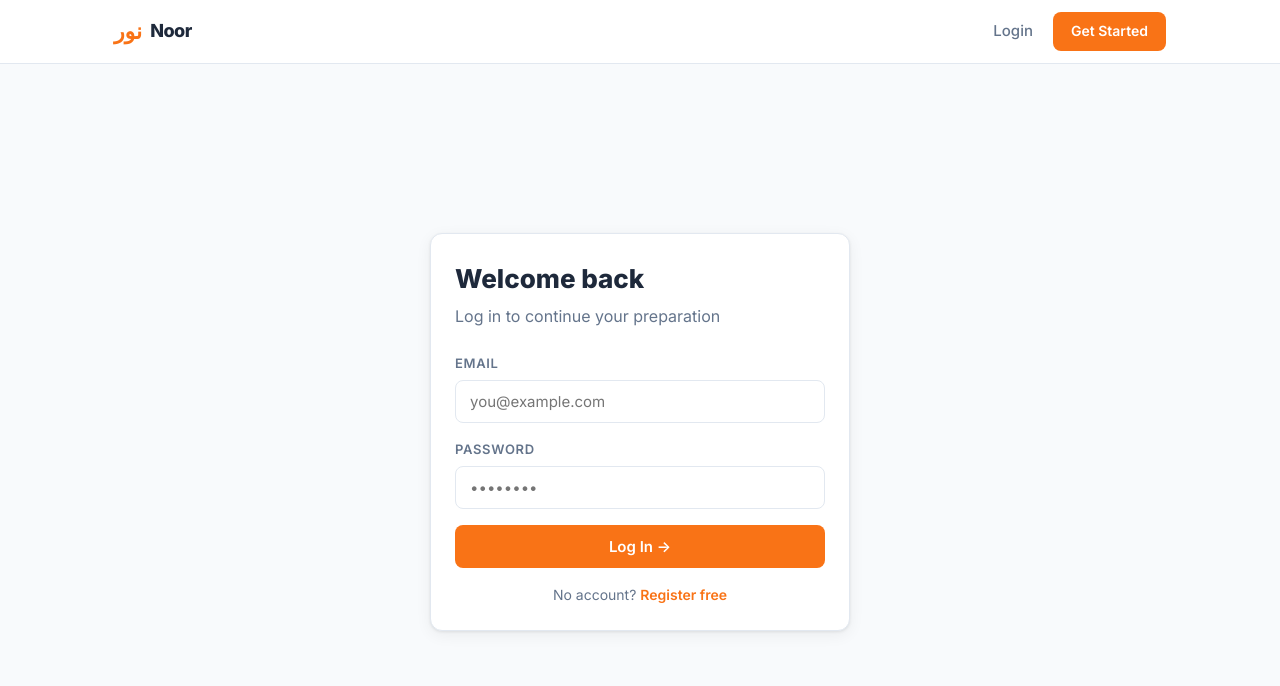
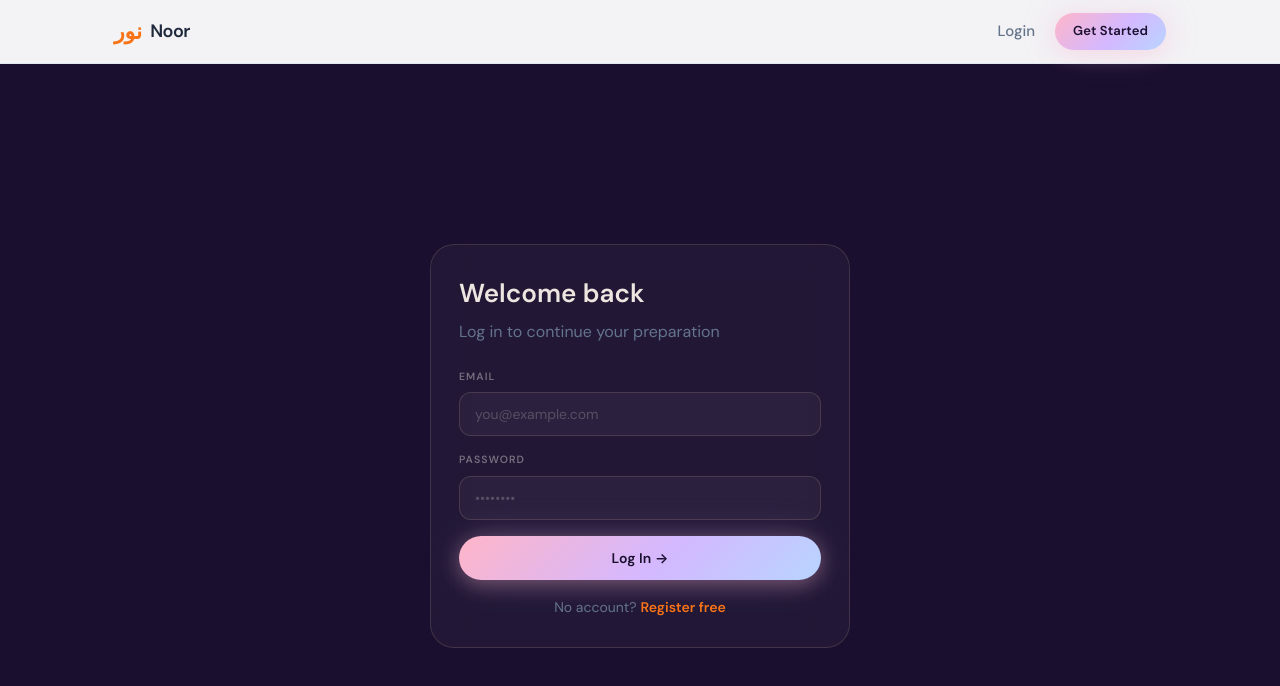
Before and after one commit to muskan-khushi/Noor, a React (Create React App) app in the folder frontend/: page /login in a window 1280 px wide. Shown: the top 686 px of the page. Built offline with nearby package versions, Linux system fonts and the light colour scheme; no server answers.

Commit message:
enhabced design aesthetics

```diff
--- a/frontend/src/styles/global.css
+++ b/frontend/src/styles/global.css
@@ -1,39 +1,309 @@
+@import url('https://fonts.googleapis.com/css2?family=Cormorant+Garamond:ital,wght@0,300;0,400;0,500;0,600;1,300;1,400&family=DM+Sans:ital,opsz,wght@0,9..40,300;0,9..40,400;0,9..40,500;0,9..40,600;1,9..40,300&display=swap');
+
+/* ── TOKENS ────────────────────────────────────────────────── */
 :root {
-  --primary: #f97316; --primary-dark: #ea580c; --primary-light: #fff7ed;
-  --secondary: #1e293b; --accent: #0ea5e9; --success: #22c55e;
-  --danger: #ef4444; --warn: #f59e0b; --bg: #f8fafc;
-  --card: #ffffff; --border: #e2e8f0; --text: #1e293b;
-  --text-muted: #64748b; --radius: 12px;
-  --shadow: 0 1px 3px rgba(0,0,0,0.08), 0 4px 16px rgba(0,0,0,0.06);
-  --font: 'Inter', -apple-system, sans-serif;
+  /* Palette — dawn light */
+  --peach:      #FFD4B8;
+  --rose:       #FFB5C8;
+  --lavender:   #D4B8FF;
+  --sky:        #B8D4FF;
+  --mint:       #B8FFE8;
+  --gold:       #FFE8B8;
+  --cream:      #FFF8F0;
+
+  /* Surfaces */
+  --deep:       #1A0F2E;
+  --deep-mid:   #2D1F4E;
+  --ink:        #3D2C6E;
+  --surface-1:  rgba(255,248,240,0.04);
+  --surface-2:  rgba(255,248,240,0.07);
+  --surface-3:  rgba(255,248,240,0.11);
+
+  /* Borders */
+  --border:     rgba(255,212,184,0.14);
+  --border-hi:  rgba(255,212,184,0.28);
+
+  /* Text */
+  --text:       rgba(255,248,240,0.92);
+  --text-2:     rgba(255,248,240,0.60);
+  --text-3:     rgba(255,248,240,0.38);
+  --text-4:     rgba(255,248,240,0.22);
+
+  /* Typography */
+  --font-display: 'Cormorant Garamond', Georgia, serif;
+  --font-body:    'DM Sans', -apple-system, sans-serif;
+
+  /* Geometry */
+  --radius:     16px;
+  --radius-lg:  24px;
+  --radius-xl:  32px;
+  --radius-pill: 9999px;
+
+  /* Shadows / glows */
+  --shadow:       0 4px 24px rgba(0,0,0,0.35), 0 1px 4px rgba(0,0,0,0.20);
+  --glow-rose:    0 0 30px rgba(255,181,200,0.30), 0 0 60px rgba(255,181,200,0.12);
+  --glow-lav:     0 0 30px rgba(212,184,255,0.28), 0 0 60px rgba(212,184,255,0.10);
+  --glow-peach:   0 0 30px rgba(255,212,184,0.28), 0 0 60px rgba(255,212,184,0.10);
 }
+
+/* ── RESET ─────────────────────────────────────────────────── */
 *, *::before, *::after { box-sizing: border-box; margin: 0; padding: 0; }
-body { font-family: var(--font); background: var(--bg); color: var(--text); line-height: 1.6; -webkit-font-smoothing: antialiased; }
+
+html { scroll-behavior: smooth; }
+
+body {
+  font-family: var(--font-body);
+  background: var(--deep);
+  color: var(--text);
+  line-height: 1.6;
+  -webkit-font-smoothing: antialiased;
+  -moz-osx-font-smoothing: grayscale;
+  overflow-x: hidden;
+}
+
 a { color: inherit; text-decoration: none; }
-button { cursor: pointer; font-family: var(--font); }
-input, select, textarea { font-family: var(--font); }
-.container { max-width: 1100px; margin: 0 auto; padding: 0 24px; }
-.btn { display: inline-flex; align-items: center; justify-content: center; gap: 8px; padding: 12px 24px; border-radius: 8px; font-size: 15px; font-weight: 600; border: none; transition: all 0.18s ease; white-space: nowrap; }
-.btn-primary { background: var(--primary); color: #fff; }
-.btn-primary:hover:not(:disabled) { background: var(--primary-dark); transform: translateY(-1px); box-shadow: 0 4px 12px rgba(249,115,22,0.35); }
-.btn-secondary { background: var(--secondary); color: #fff; }
-.btn-outline { background: transparent; border: 2px solid var(--primary); color: var(--primary); }
-.btn-outline:hover:not(:disabled) { background: var(--primary-light); }
-.btn:disabled { opacity: 0.55; cursor: not-allowed; }
-.btn-lg { padding: 16px 32px; font-size: 17px; border-radius: 10px; }
-.btn-sm { padding: 8px 18px; font-size: 14px; }
-.card { background: var(--card); border-radius: var(--radius); box-shadow: var(--shadow); border: 1px solid var(--border); padding: 24px; }
-.badge { display: inline-block; padding: 3px 10px; border-radius: 999px; font-size: 12px; font-weight: 700; text-transform: uppercase; letter-spacing: 0.05em; }
-.badge-critical { background: #fee2e2; color: #b91c1c; }
-.badge-high     { background: #fef3c7; color: #92400e; }
-.badge-medium   { background: #dbeafe; color: #1d4ed8; }
-.form-group { display: flex; flex-direction: column; gap: 6px; }
-.form-group label { font-size: 13px; font-weight: 600; color: var(--text-muted); text-transform: uppercase; letter-spacing: 0.05em; }
-.form-group input, .form-group select, .form-group textarea { padding: 11px 14px; border: 1.5px solid var(--border); border-radius: 8px; font-size: 15px; color: var(--text); background: #fff; transition: border-color 0.15s; }
-.form-group input:focus, .form-group select:focus, .form-group textarea:focus { outline: none; border-color: var(--primary); }
-.error-msg { color: var(--danger); font-size: 14px; font-weight: 500; }
-.page { min-height: calc(100vh - 64px); padding: 40px 0; }
+button { cursor: pointer; font-family: var(--font-body); }
+input, select, textarea { font-family: var(--font-body); }
 
+/* Scrollbar */
+::-webkit-scrollbar { width: 5px; }
+::-webkit-scrollbar-track { background: var(--deep); }
+::-webkit-scrollbar-thumb {
+  background: linear-gradient(180deg, var(--peach), var(--lavender));
+  border-radius: 99px;
+}
+::selection { background: rgba(255,181,200,0.28); color: var(--cream); }
+
+/* ── KEYFRAMES ─────────────────────────────────────────────── */
+@keyframes aurora {
+  0%   { transform: translate(0%,0%) scale(1); }
+  25%  { transform: translate(4%,-4%) scale(1.04); }
+  50%  { transform: translate(-3%,6%) scale(0.97); }
+  75%  { transform: translate(-5%,-2%) scale(1.03); }
+  100% { transform: translate(0%,0%) scale(1); }
+}
+@keyframes float-particle {
+  0%,100% { transform: translateY(0px) rotate(0deg); opacity: 0.5; }
+  33%     { transform: translateY(-16px) rotate(120deg); opacity: 0.9; }
+  66%     { transform: translateY(-7px) rotate(240deg); opacity: 0.65; }
+}
+@keyframes pulse-glow {
+  0%,100% { opacity: 0.45; transform: scale(1); }
+  50%     { opacity: 0.80; transform: scale(1.06); }
+}
+@keyframes shimmer-text {
+  0%   { background-position: -200% center; }
+  100% { background-position:  200% center; }
+}
+@keyframes fade-up {
+  from { opacity: 0; transform: translateY(20px); }
+  to   { opacity: 1; transform: translateY(0);    }
+}
+@keyframes spin {
+  to { transform: rotate(360deg); }
+}
+@keyframes noor-glow {
+  0%,100% { text-shadow: 0 0 30px rgba(255,212,184,0.40), 0 0 60px rgba(255,181,200,0.18); }
+  50%     { text-shadow: 0 0 50px rgba(255,212,184,0.70), 0 0 100px rgba(212,184,255,0.35), 0 0 140px rgba(184,212,255,0.18); }
+}
+@keyframes ripple {
+  0%   { transform: scale(0.8); opacity: 0.55; }
+  100% { transform: scale(2.6); opacity: 0;    }
+}
+@keyframes slide-in {
+  from { opacity: 0; transform: translateX(14px); }
+  to   { opacity: 1; transform: translateX(0);    }
+}
+
+/* ── UTILITY ANIMATIONS ────────────────────────────────────── */
+.fade-up   { animation: fade-up 0.65s ease both; }
+.fade-up-1 { animation: fade-up 0.65s 0.08s ease both; }
+.fade-up-2 { animation: fade-up 0.65s 0.16s ease both; }
+.fade-up-3 { animation: fade-up 0.65s 0.24s ease both; }
+.fade-up-4 { animation: fade-up 0.65s 0.32s ease both; }
+.fade-up-5 { animation: fade-up 0.65s 0.40s ease both; }
+
+/* ── GLASS / SURFACE ───────────────────────────────────────── */
+.glass {
+  background: var(--surface-1);
+  backdrop-filter: blur(20px);
+  -webkit-backdrop-filter: blur(20px);
+  border: 1px solid var(--border);
+}
+.glass-hi {
+  background: var(--surface-2);
+  backdrop-filter: blur(16px);
+  border: 1px solid var(--border-hi);
+}
+
+/* ── CONTAINER ─────────────────────────────────────────────── */
+.container {
+  max-width: 1080px;
+  margin: 0 auto;
+  padding: 0 28px;
+}
+@media (max-width: 640px) { .container { padding: 0 18px; } }
+
+/* ── CARD (generic) ────────────────────────────────────────── */
+.card {
+  background: var(--surface-1);
+  border: 1px solid var(--border);
+  border-radius: var(--radius-lg);
+  padding: 28px;
+  backdrop-filter: blur(20px);
+}
+
+/* ── SHIMMER TEXT ───────────────────────────────────────────── */
+.shimmer {
+  background: linear-gradient(90deg,
+    var(--peach) 0%, var(--gold) 20%, #fff 40%,
+    var(--rose) 60%, var(--lavender) 80%, var(--peach) 100%
+  );
+  background-size: 200% auto;
+  -webkit-background-clip: text;
+  background-clip: text;
+  -webkit-text-fill-color: transparent;
+  animation: shimmer-text 4s linear infinite;
+}
+
+/* ── BUTTONS ───────────────────────────────────────────────── */
+.btn {
+  display: inline-flex;
+  align-items: center;
+  justify-content: center;
+  gap: 8px;
+  font-family: var(--font-body);
+  font-size: 14px;
+  font-weight: 500;
+  letter-spacing: 0.01em;
+  border: none;
+  border-radius: var(--radius-pill);
+  cursor: pointer;
+  position: relative;
+  overflow: hidden;
+  transition: all 0.28s cubic-bezier(0.34,1.56,0.64,1);
+  white-space: nowrap;
+}
+.btn::after {
+  content: '';
+  position: absolute; inset: 0;
+  background: rgba(255,255,255,0.12);
+  opacity: 0;
+  transition: opacity 0.18s;
+}
+.btn:hover::after { opacity: 1; }
+.btn:active { transform: scale(0.97) !important; }
+.btn:disabled { opacity: 0.45; cursor: not-allowed; transform: none !important; }
+
+.btn-primary {
+  background: linear-gradient(135deg, var(--rose) 0%, var(--lavender) 55%, var(--sky) 100%);
+  color: var(--deep);
+  padding: 13px 30px;
+  font-weight: 600;
+  box-shadow: 0 4px 20px rgba(255,181,200,0.35), 0 0 40px rgba(212,184,255,0.16);
+}
+.btn-primary:hover:not(:disabled) {
+  transform: translateY(-2px) scale(1.02);
+  box-shadow: 0 8px 32px rgba(255,181,200,0.48), 0 0 60px rgba(212,184,255,0.26);
+}
+
+.btn-secondary {
+  background: var(--surface-2);
+  border: 1.5px solid var(--border-hi);
+  color: var(--text-2);
+  padding: 11px 24px;
+}
+.btn-secondary:hover:not(:disabled) {
+  background: rgba(255,212,184,0.10);
+  border-color: rgba(255,212,184,0.38);
+  color: var(--text);
+  transform: translateY(-1px);
+}
+
+.btn-outline {
+  background: transparent;
+  border: 1.5px solid var(--border-hi);
+  color: var(--text-2);
+  padding: 11px 24px;
+}
+.btn-outline:hover:not(:disabled) {
+  border-color: rgba(255,212,184,0.40);
+  color: var(--peach);
+  background: rgba(255,212,184,0.06);
+}
+
+.btn-sm  { padding: 8px 18px; font-size: 13px; }
+.btn-lg  { padding: 15px 38px; font-size: 15px; }
+.btn-xl  { padding: 17px 48px; font-size: 16px; font-weight: 600; }
+
+/* ── FORM FIELDS ───────────────────────────────────────────── */
+.form-group { display: flex; flex-direction: column; gap: 7px; }
+
+.form-group label {
+  font-size: 10.5px;
+  font-weight: 600;
+  letter-spacing: 0.10em;
+  text-transform: uppercase;
+  color: var(--text-3);
+}
+
+.form-group input,
+.form-group select,
+.form-group textarea {
+  background: var(--surface-1);
+  border: 1.5px solid var(--border);
+  border-radius: 12px;
+  color: var(--text);
+  font-size: 14px;
+  padding: 12px 15px;
+  transition: all 0.22s ease;
+  outline: none;
+  -webkit-appearance: none;
+  appearance: none;
+}
+.form-group input::placeholder,
+.form-group textarea::placeholder { color: var(--text-4); }
+.form-group input:focus,
+.form-group select:focus,
+.form-group textarea:focus {
+  border-color: rgba(255,181,200,0.50);
+  background: rgba(255,181,200,0.06);
+  box-shadow: 0 0 0 3px rgba(255,181,200,0.10), 0 0 20px rgba(255,181,200,0.06);
+}
+.form-group select option { background: #2D1F4E; color: var(--cream); }
+.form-group textarea { resize: vertical; line-height: 1.7; }
+
+/* ── BADGES ────────────────────────────────────────────────── */
+.badge {
+  display: inline-flex; align-items: center;
+  padding: 3px 10px; border-radius: var(--radius-pill);
+  font-size: 10px; font-weight: 700;
+  letter-spacing: 0.08em; text-transform: uppercase;
+}
+.badge-critical { background: rgba(255,100,100,0.15); color: #FFB5B5; border: 1px solid rgba(255,100,100,0.22); }
+.badge-high     { background: rgba(255,200,100,0.15); color: var(--gold); border: 1px solid rgba(255,200,100,0.22); }
+.badge-medium   { background: rgba(140,180,255,0.15); color: var(--sky);  border: 1px solid rgba(140,180,255,0.22); }
+
+/* ── PAGE LAYOUT ───────────────────────────────────────────── */
+.page {
+  min-height: calc(100vh - 68px);
+  padding-top: 92px;
+  padding-bottom: 60px;
+}
+
+/* ── AURORA BG (applied to body via JS-inserted div) ────────── */
+#noor-aurora {
+  position: fixed; inset: 0; z-index: 0;
+  pointer-events: none; overflow: hidden;
+}
+#noor-aurora .blob {
+  position: absolute;
+  border-radius: 50%;
+  filter: blur(50px);
+}
+
+/* ── RESPONSIVE ────────────────────────────────────────────── */
 @media (max-width: 768px) {
-  .container { padding: 0 16px; }
+  .btn-xl  { padding: 14px 32px; font-size: 15px; }
+  .btn-lg  { padding: 13px 28px; }
 }
```
Also changed, not shown: frontend/src/components/common/AuroraBackground.jsx (added).
